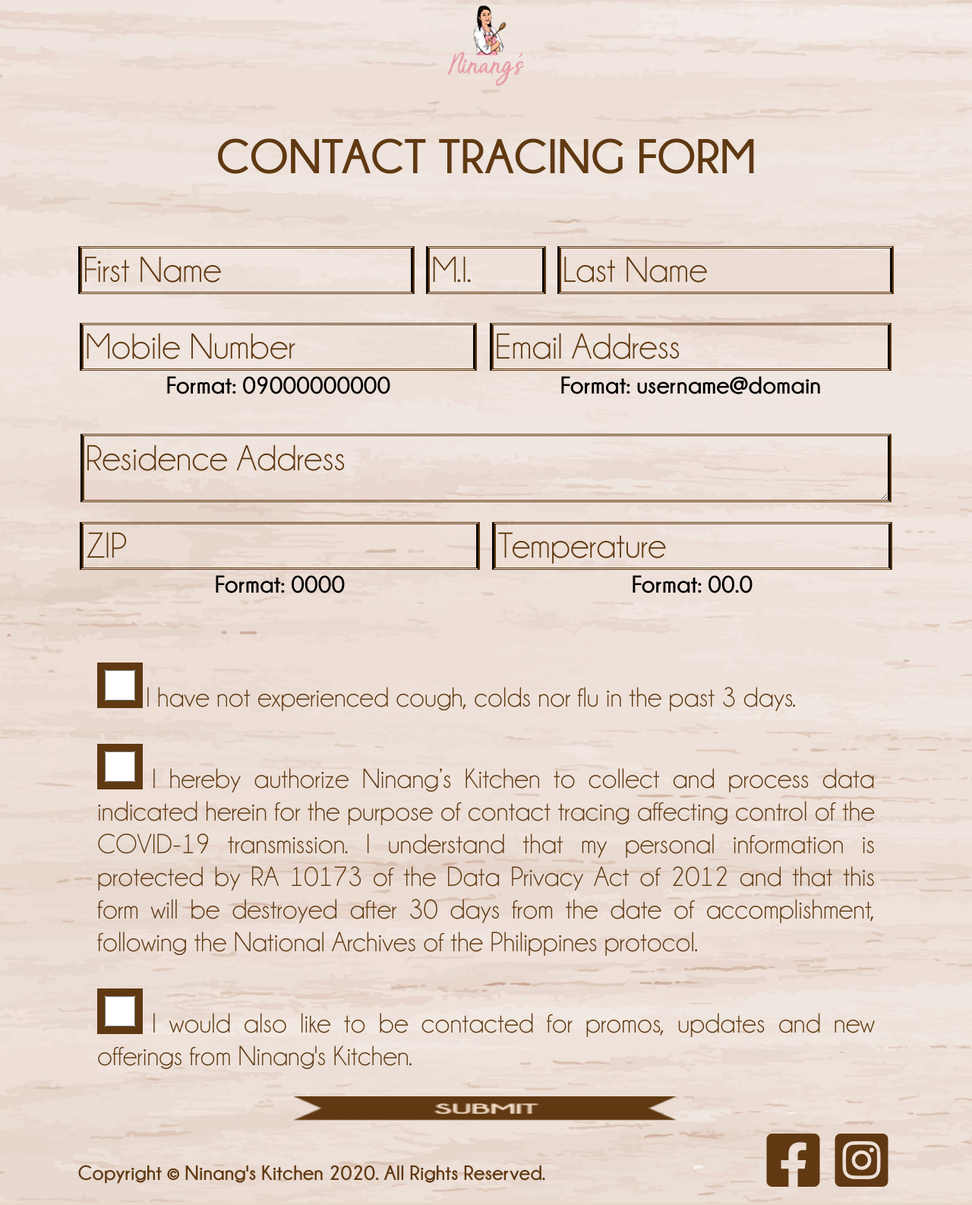
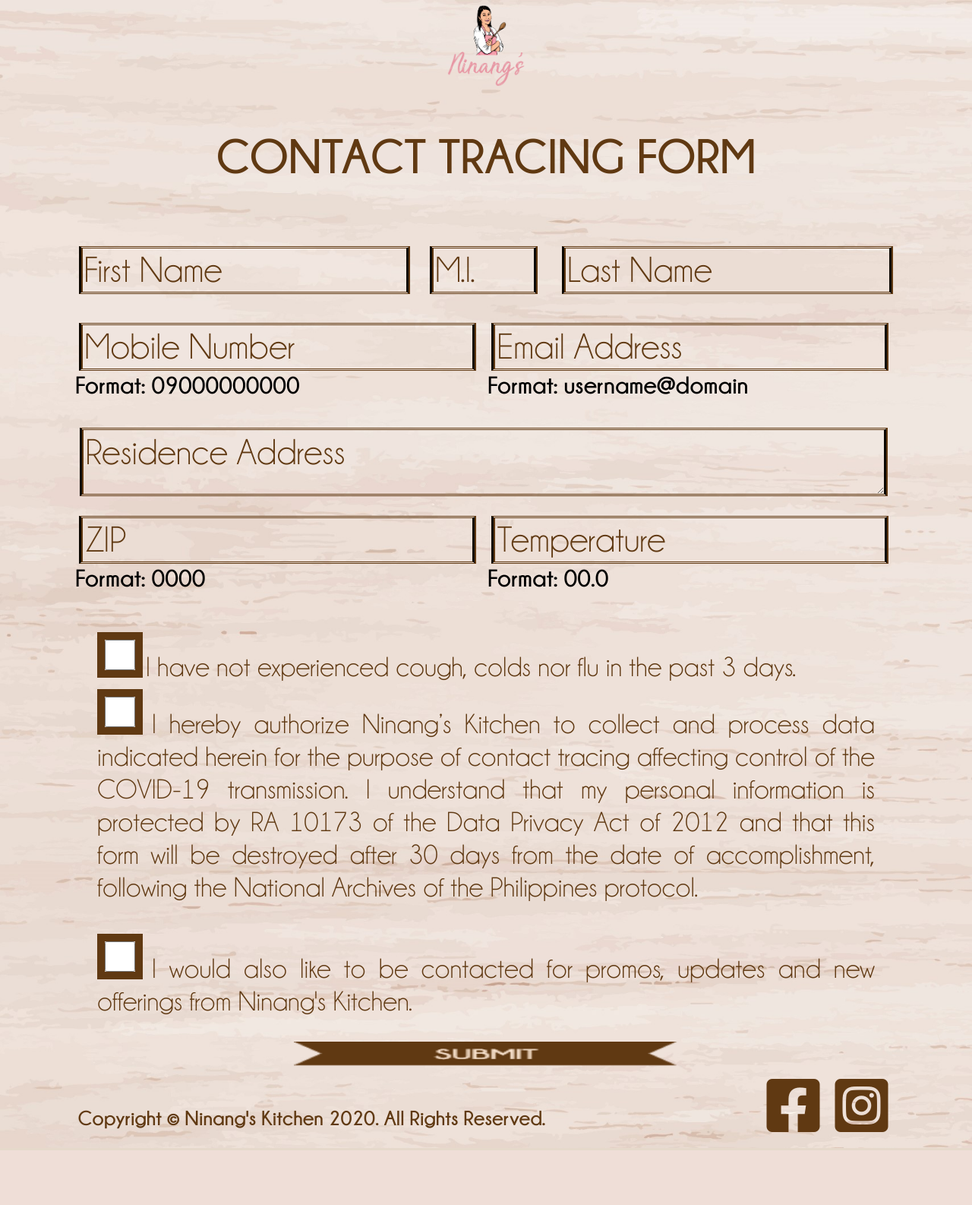
Before and after one commit to MatesFrameWork/ninangscontacttracing, a PHP site: page / in a window 1280 px wide. Shown: the whole page at 76% size. After the commit the page ends 1511 px from the top, so only its background shows below. Run offline with PHP 8.4, Linux system fonts and the light colour scheme.

Commit message:
Add files via upload

```diff
--- a/css/index.css
+++ b/css/index.css
@@ -150,7 +150,7 @@ html, body{
       position: relative;
       width: 100%;
       height: auto;
-      text-align: center;
+      /* text-align: center; */
       top: 0;
     }
 
@@ -162,6 +162,7 @@ html, body{
     }
 
     /* .table-input td{
+      text-align: center;
       border: 1px solid black;
     } */
 
@@ -192,21 +193,21 @@ html, body{
     }
 
     .form input{
-      width: 95%;
+      width: 39.75vw;
 
     }
 
     input.first-name-input{
-      width: 120%;
+      width: 33vw;
     }
 
     input.middle-name-input{
-      width: 40%;
+      width: 10vw;
     }
 
     input.last-name-input{
       position: absolute;
-      width: 120%;
+      width: 33vw;
       float: right;
     }
 
@@ -373,11 +374,11 @@ html, body{
     }
 
     textarea{
-      width: 97.5%;
+      width: 82vw;
       background: transparent;
       font-size: 3rem;
       font-family: CL;
-      margin-top: 0.5rem;
+      margin-left: 0.5vw;
       height: 10vh;
       border: 3px #603912;
       border-left: 5px #603912;
--- a/css/index1.css
+++ b/css/index1.css
@@ -150,7 +150,7 @@ html, body{
       position: relative;
       width: 100%;
       height: auto;
-      text-align: center;
+      /* text-align: center; */
       top: 0;
     }
 
@@ -161,9 +161,9 @@ html, body{
       margin-right: auto;
     }
 
-    /* .table-input td{
+    .table-input td{
       border: 1px solid black;
-    } */
+    }
 
     .table-input p{
       font-size: 2rem;
--- a/index.php
+++ b/index.php
@@ -4,7 +4,7 @@
     <meta charset="utf-8">
     <title>Ninang's Kitchen</title>
     <link rel="icon" type="image/svg+xml" href="images/logo1.png">
-    <link rel="stylesheet" href="css/index1.css">
+    <link rel="stylesheet" href="css/index.css">
 
     <script src="https://ajax.googleapis.com/ajax/libs/jquery/3.5.1/jquery.min.js"></script>
 
```
